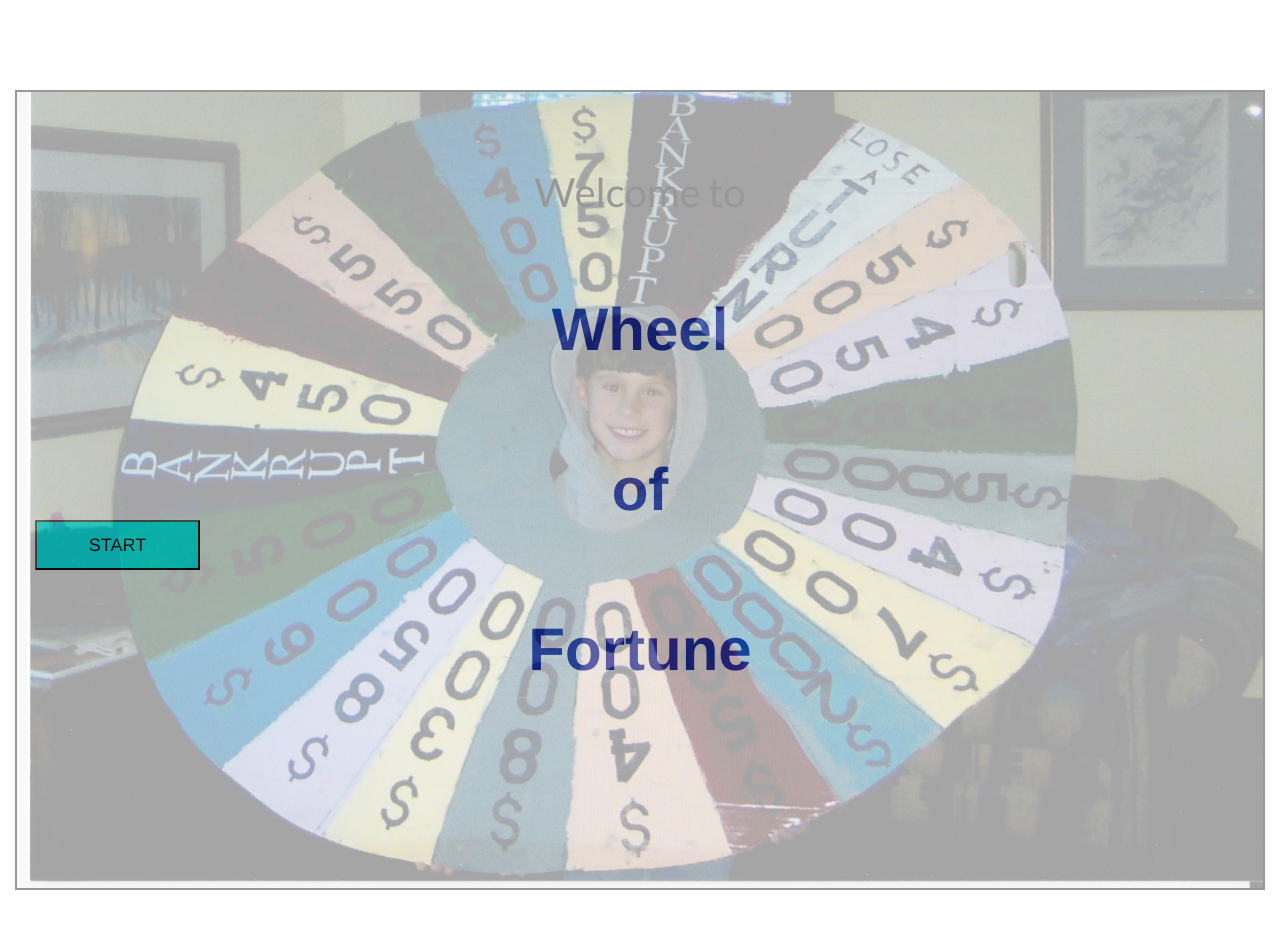
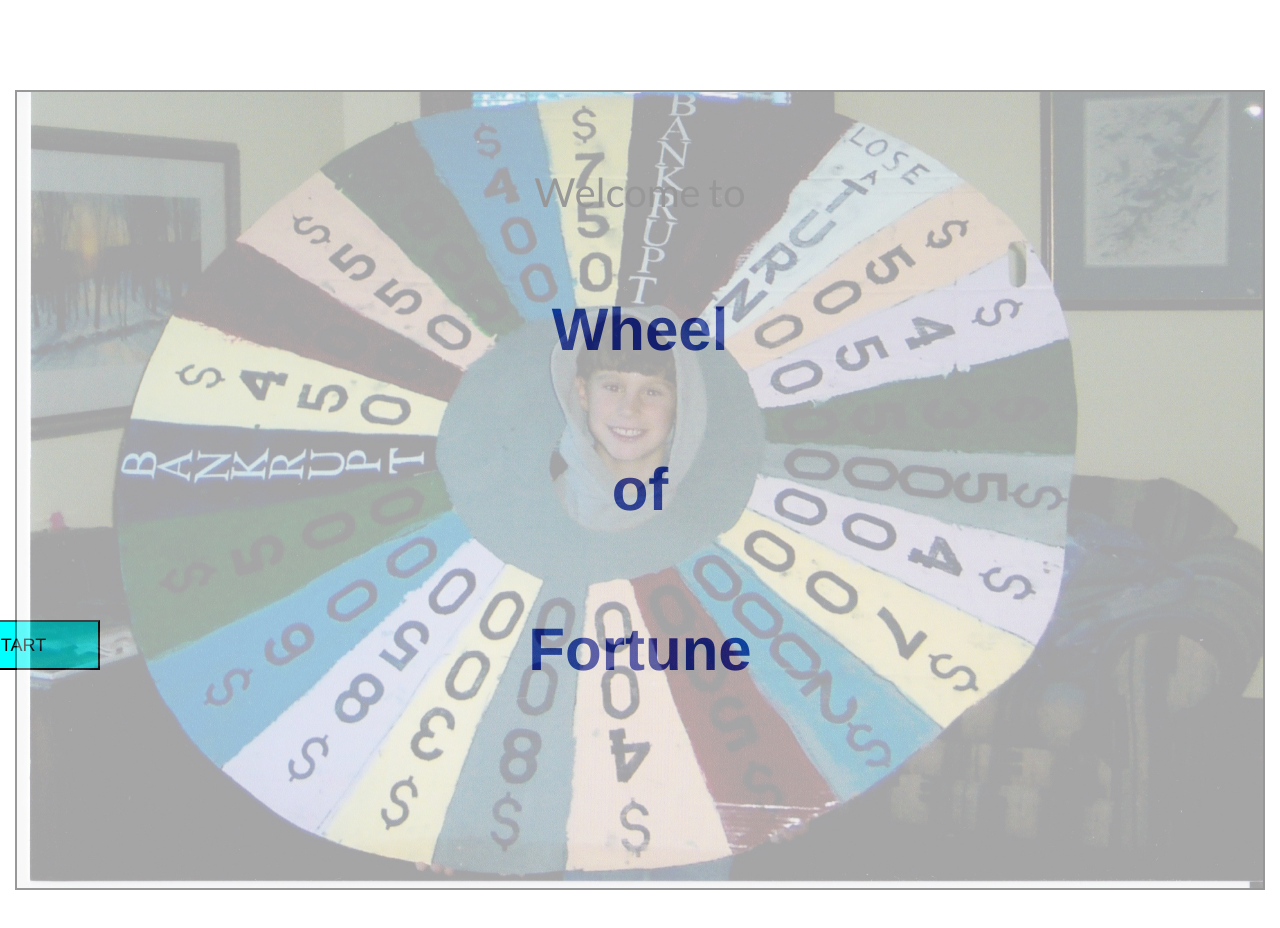
Before and after one commit to mgwismer/NYCDA-WheelOfFortune, a plain HTML site: page index.html in a window 1280 px wide. Shown: the top 928 px of the page. Drawn offline with nearby package versions, Linux system fonts and the light colour scheme.

Commit message:
try to move the start button

```diff
--- a/stylesheets/_title.scss
+++ b/stylesheets/_title.scss
@@ -57,7 +57,11 @@
   font-size: $titleFontSize;
   color: $welcomeColor;
 }
-
+.start-div {
+  position: relative;
+  top: 100px;
+  right: 100px;
+}
 .start-btn {
   color: black;
   text-align: center;
```
Also changed, not shown: index.html (+4 -6 lines), css/style.css, 1 other file.
